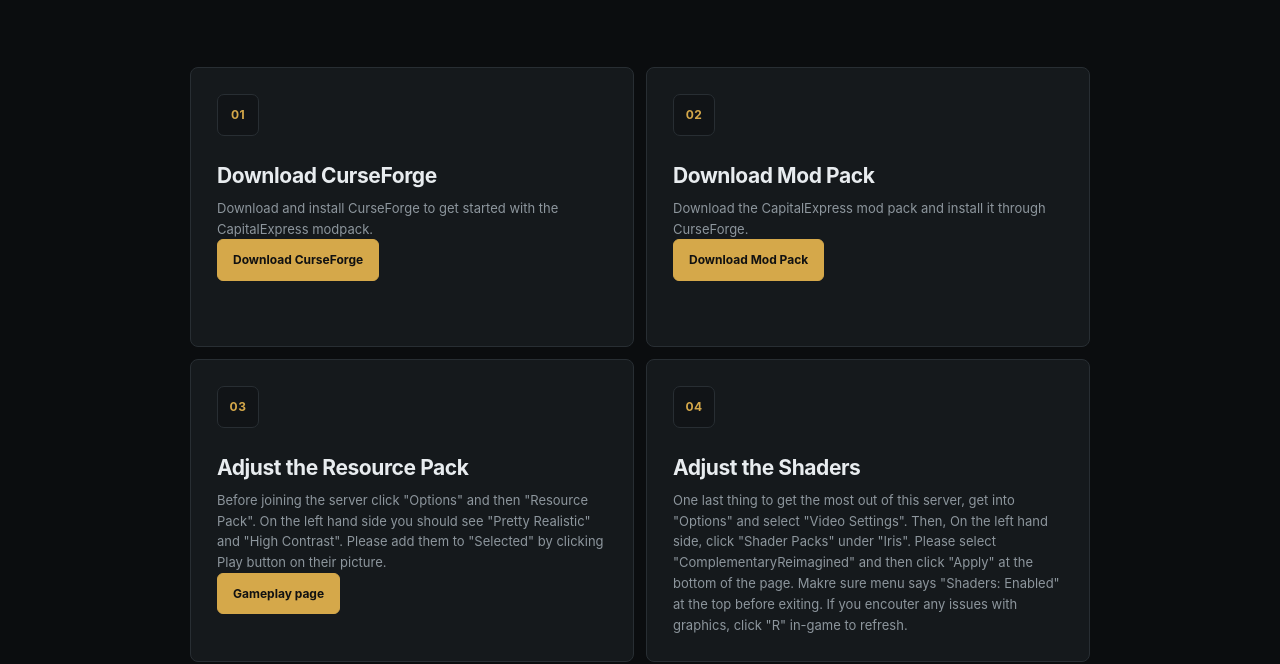
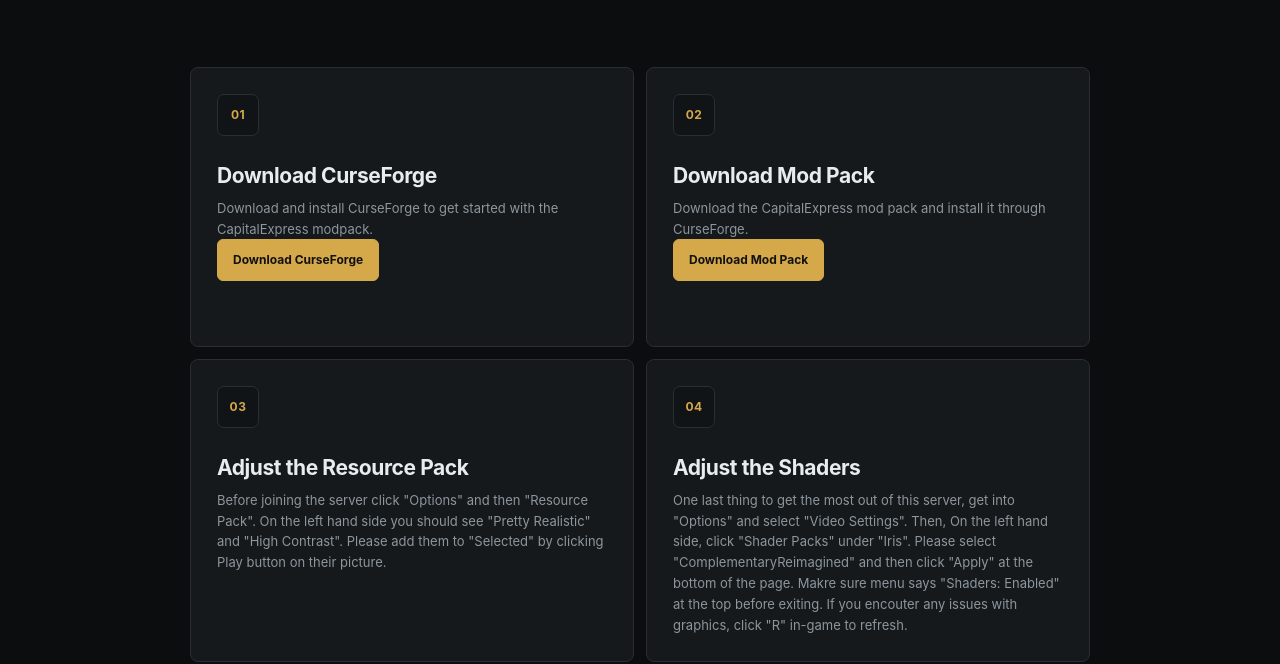
Before and after one commit to Zipsqu/MCProject, a plain HTML site: page how-to-play.html in a window 1280 px wide. Shown: the part 323-987 px from the top of the page. Drawn offline with Linux system fonts and the light colour scheme.

Commit message:
Remove gameplay page link from how-to-play.html
Removed link to the gameplay page from the how-to-play section.

```diff
--- a/how-to-play.html
+++ b/how-to-play.html
@@ -143,15 +143,6 @@
                     Please add them to "Selected" by clicking Play button on their picture.
                 </p>
 
-                <a
-                    href="gameplay.html"
-                    class="setup-button"
-                    target="_blank"
-                    rel="noopener noreferrer"
-                >
-                    Gameplay page
-                </a>
-
 
             </div>
 
```
